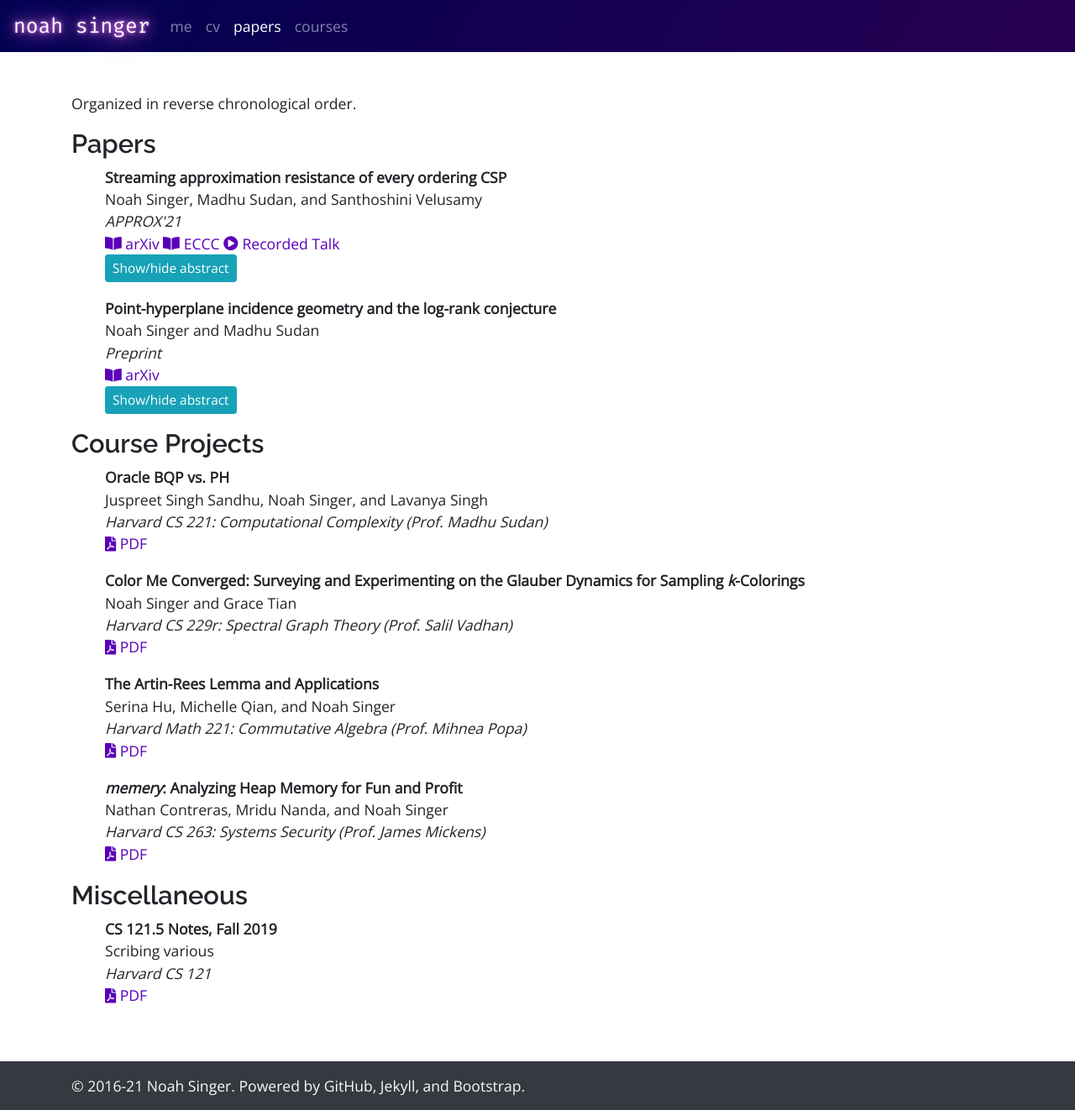
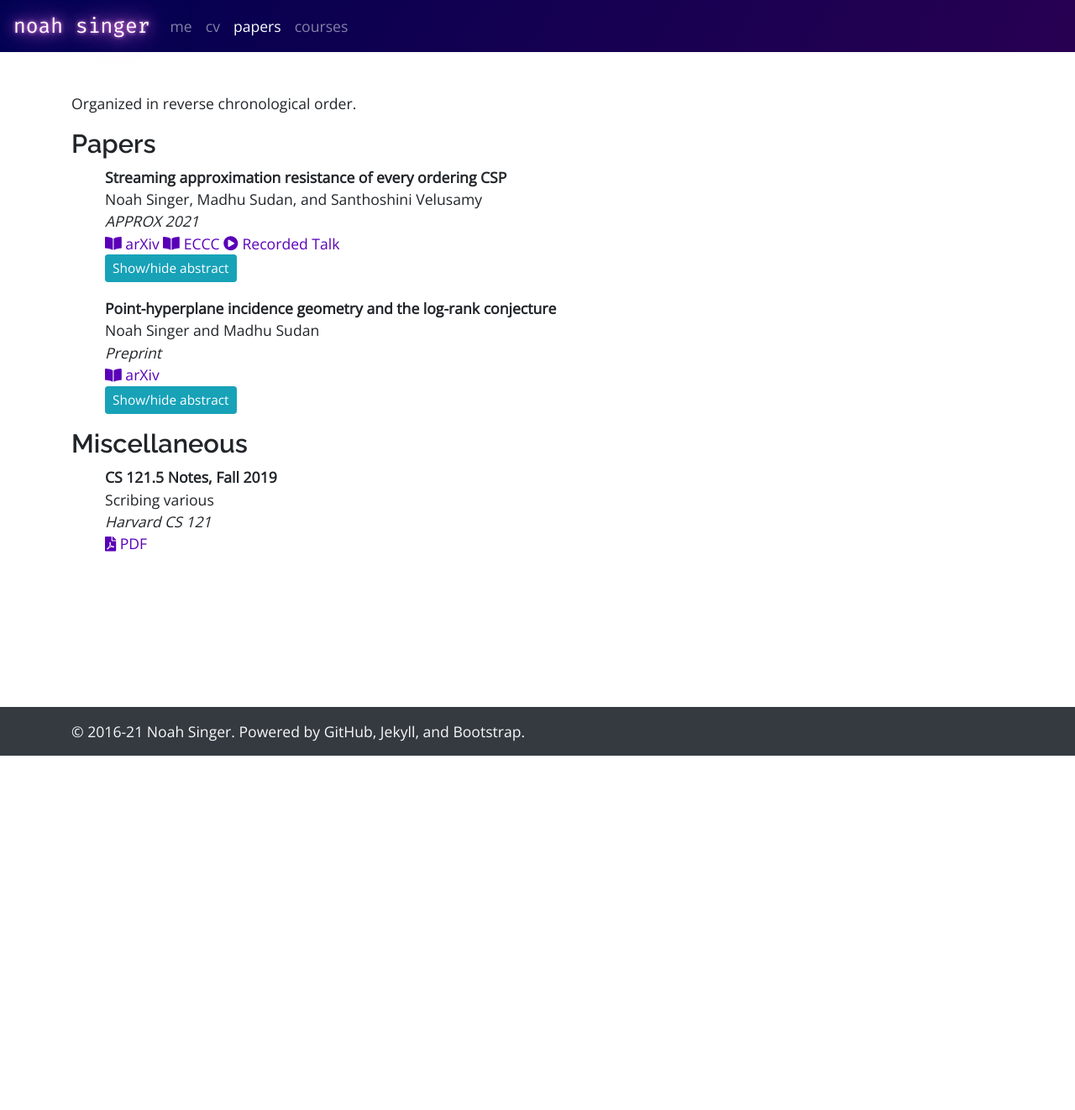
Before and after one commit to singerng/noahsinger.org, a Jekyll site: the page built from papers/index.md, in a window 1280 px wide. Shown: the whole page at 84% size. Built offline with Jekyll 4.4.1, drawn with Linux system fonts in a browser that asks for light colours; nearby versions of some CDN libraries; after the commit the page ends 900 px from its top, so only the background shows below that.

Commit message:
updated abstract for log-rank paper

```diff
--- a/_data/papers.yml
+++ b/_data/papers.yml
@@ -1,15 +1,8 @@
-- title: "Oracle <strong>BQP</strong> vs. <strong>PH</strong>"
-  date: 2021-05-09
-  authors: Juspreet Singh Sandhu, Noah Singer, and Lavanya Singh
-  type: course_project
-  venue: "Harvard CS 221: Computational Complexity (Prof. Madhu Sudan)"
-  pdf: oracle_bqp_vs_ph.pdf
-
 - title: "Streaming approximation resistance of every ordering CSP"
   date: 2021-05-04
   authors: Noah Singer, Madhu Sudan, and Santhoshini Velusamy
   type: research
-  venue: APPROX'21
+  venue: APPROX 2021
   arxiv: 2105.01782
   eccc: 2021/064
   talk: https://www.youtube.com/watch?v=QAHM1dCuJyQ&list=PL5-hmiX64aew0sOri8fhNhhn9v0SH5yrE&index=3
@@ -32,7 +25,8 @@
     random ordering by a noticeable amount. This space bound is tight up to
     polylogarithmic factors.</mark> In the case of MAS, our result shows that for every
     \(\epsilon>0\), MAS is not \((1/2+\epsilon)\)-approximable in \(o(n)\) space. The previous best
-    inapproximability result only ruled out a \(3/4\)-approximation in \(o(\sqrt n)\) space.<br/>
+    inapproximability result (Guruswami and Tao, APPROX 2019) only ruled out a \(3/4\)-approximation
+    in \(o(\sqrt n)\) space.<br/>
 
     Our results build on recent works of Chou, Golovnev, Sudan, Velingker, and Velusamy who show
     tight, linear-space inapproximability results for a broad class of (non-ordering)
@@ -54,41 +48,38 @@
   venue: Preprint
   select: yes
   abstract: >
-    We study the log-rank conjecture from the perspective of incidence geometry and present a reformulation as well as a
-    strengthening. The reformulation involves point sets in \(\mathbb{R}^d\) that are covered in many ways by constant-sized
-    sets of parallel hyperplanes. We show that the log-rank conjecture is equivalent to the implication that all such configurations
-    contain a subspace that accounts for a large fraction of the incidences, in the sense of containing a large fraction of
-    the points and being contained in a large fraction of the hyperplanes. In other words the log-rank conjecture is equivalent
-    to asserting that the point-hyperplane incidence graph for such configurations has a large complete bipartite subgraph.
-    The strengthening of the log-rank conjecture comes from relaxing the requirements that the set of hyperplanes be parallel.
+    We study the log-rank conjecture from the perspective of point-hyperplane incidence geometry.
+    We formulate the following conjecture: Given a point set in \(\mathbb{R}^d\) that is covered by
+    constant-sized sets of parallel hyperplanes, there exists an affine subspace that
+    accounts for a large (i.e., \(2^{-{\operatorname{polylog}(d)}}\) fraction of the incidences, in the
+    sense of containing a large fraction of the points and being contained in a large fraction
+    of the hyperplanes. (In other words, the point-hyperplane incidence graph for such configurations
+    has a large complete bipartite subgraph.) Alternatively, our conjecture may be interpreted
+    linear-algebraically as follows: Any rank-\(d\) matrix containing at most \(O(1)\) distinct entries
+    in each column contains a submatrix of fractional size \(2^{-{\operatorname{polylog}(d)}}\), in which each
+    column contains one distinct entry. We prove that our conjecture is equivalent to the log-rank
+    conjecture; the crucial ingredient of this proof is a reduction from bounds for parallel
+    \(k\)-partitions to bounds for parallel \((k-1)\)-partitions. We also introduce an (apparent)
+    strengthening of the conjecture, which relaxes the requirements that the sets of hyperplanes be parallel.<br/>
 
+    Motivated by the connections above, we revisit well-studied questions in point-hyperplane
+    incidence geometry <em>without</em> structural assumptions (i.e., the existence of partitions),
+    and  in particular, we initiate the study of complete bipartite subgraph size in incidence graphs
+    in the regime where dimension is not a constant. We give an elementary argument for the existence
+    of complete bipartite subgraphs of density \(\Omega(\epsilon^{2d}/d)\) in any \(d\)-dimensional
+    configuration with incidence density \(\epsilon\) (qualitatively matching previous results, which had
+    implicit dimension-dependent constants and required sophisticated incidence-geometric techniques).
+    We also improve an upper-bound construction of Apfelbaum and Sharir (SIAM J. Discrete Math. 2007),
+    yielding a configuration whose complete bipartite subgraphs are exponentially small and
+    whose incidence density is \(\Omega(1/\sqrt d)\). Finally, we discuss various constructions
+    (due to others) of products of Boolean matrices which yield configurations with incidence
+    density \(\Omega(1)\) and bipartite subgraph density \(2^{-\Omega(\sqrt d)}\), and pose several
+    questions for this special case in the alternative language of extremal set combinatorics.<br/>
 
-    Motivated by the connections above we revisit some well-studied questions in point-hyperplane incidence geometry and present
-    some improvements. We give a simple probabilistic argument for the existence of complete bipartite subgraphs of density
-    \(\Omega(\epsilon^{2d}/d)\) in any \(d\)-dimensional configuration with incidence density \(\epsilon\), matching previously
-    known results qualitatively. We also improve an upper-bound construction of Apfelbaum and Sharir, yielding a configuration
-    whose complete bipartite subgraphs are exponentially small and whose incidence density is \(\Omega(1/\sqrt{d})\).
-
-- title: "Color Me Converged: Surveying and Experimenting on the Glauber Dynamics for Sampling <em>k</em>-Colorings"
-  pdf: glauber_colorings_cs_229r.pdf
-  date: 2020-12-19
-  authors: Noah Singer and Grace Tian
-  venue: "Harvard CS 229r: Spectral Graph Theory (Prof. Salil Vadhan)"
-  type: course_project
-
-- title: "The Artin-Rees Lemma and Applications"
-  pdf: artin_rees.pdf
-  date: 2020-12-11
-  authors: Serina Hu, Michelle Qian, and Noah Singer
-  venue: "Harvard Math 221: Commutative Algebra (Prof. Mihnea Popa)"
-  type: course_project
-
-- title: "<em>memery</em>: Analyzing Heap Memory for Fun and Profit"
-  pdf: memery.pdf
-  date: 2019-12-08
-  authors: Nathan Contreras, Mridu Nanda, and Noah Singer
-  venue: "Harvard CS 263: Systems Security (Prof. James Mickens)"
-  type: course_project
+    Our framework and results may help shed light on the difficulty of improving Lovett's
+    \(\tilde{O}(\sqrt{\operatorname{rank}(f)})\) bound (J. ACM 2016) for the log-rank conjecture; in particular,
+    any improvement on this bound would imply the first bipartite subgraph size bounds for
+    parallel \(3\)-partitioned configurations which beat our generic bounds for unstructured configurations.
 
 - title: CS 121.5 Notes, Fall 2019
   pdf: cs_121_5_2019.pdf
--- a/papers/index.md
+++ b/papers/index.md
@@ -16,16 +16,6 @@
 {% endfor %}
 </ul>
 
-### Course Projects
-
-<ul class="paper-list">
-{% for paper in site.data.papers %}
-{% if paper.type == "course_project" %}
-{% include paper.html paper=paper %}
-{% endif %}
-{% endfor %}
-</ul>
-
 ### Miscellaneous
 
 <ul class="paper-list">
```
Also changed, not shown: _data/courses.yml (+18 -11 lines).
